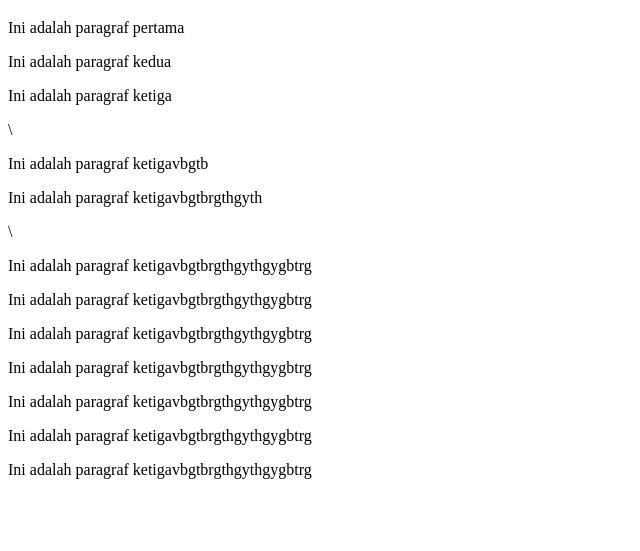
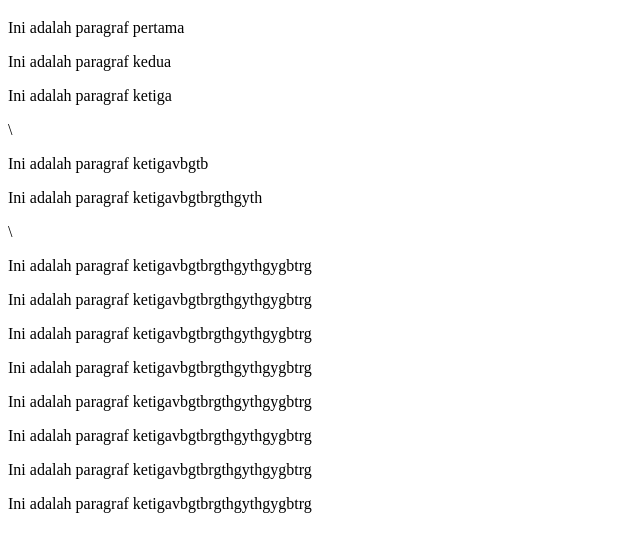
Before and after one commit to Cherlin-as/Cherlin7, a plain HTML site: page index.html in a window 1280 px wide. Shown: the part 61-612 px from the top of the page, without its empty margins (0-640 px from the left). Drawn offline with Linux system fonts and the light colour scheme.

Commit message:
menambahkan paragfegfiuhfgtdafrfrg6gujuhyujhygf5ryygt

```diff
--- a/index.html
+++ b/index.html
@@ -19,5 +19,7 @@
     <p>Ini adalah paragraf ketigavbgtbrgthgythgygbtrg</p>
     <p>Ini adalah paragraf ketigavbgtbrgthgythgygbtrg</p>
     <p>Ini adalah paragraf ketigavbgtbrgthgythgygbtrg</p>
+
+    <p>Ini adalah paragraf ketigavbgtbrgthgythgygbtrg</p>
 </body>
 </html>
```
